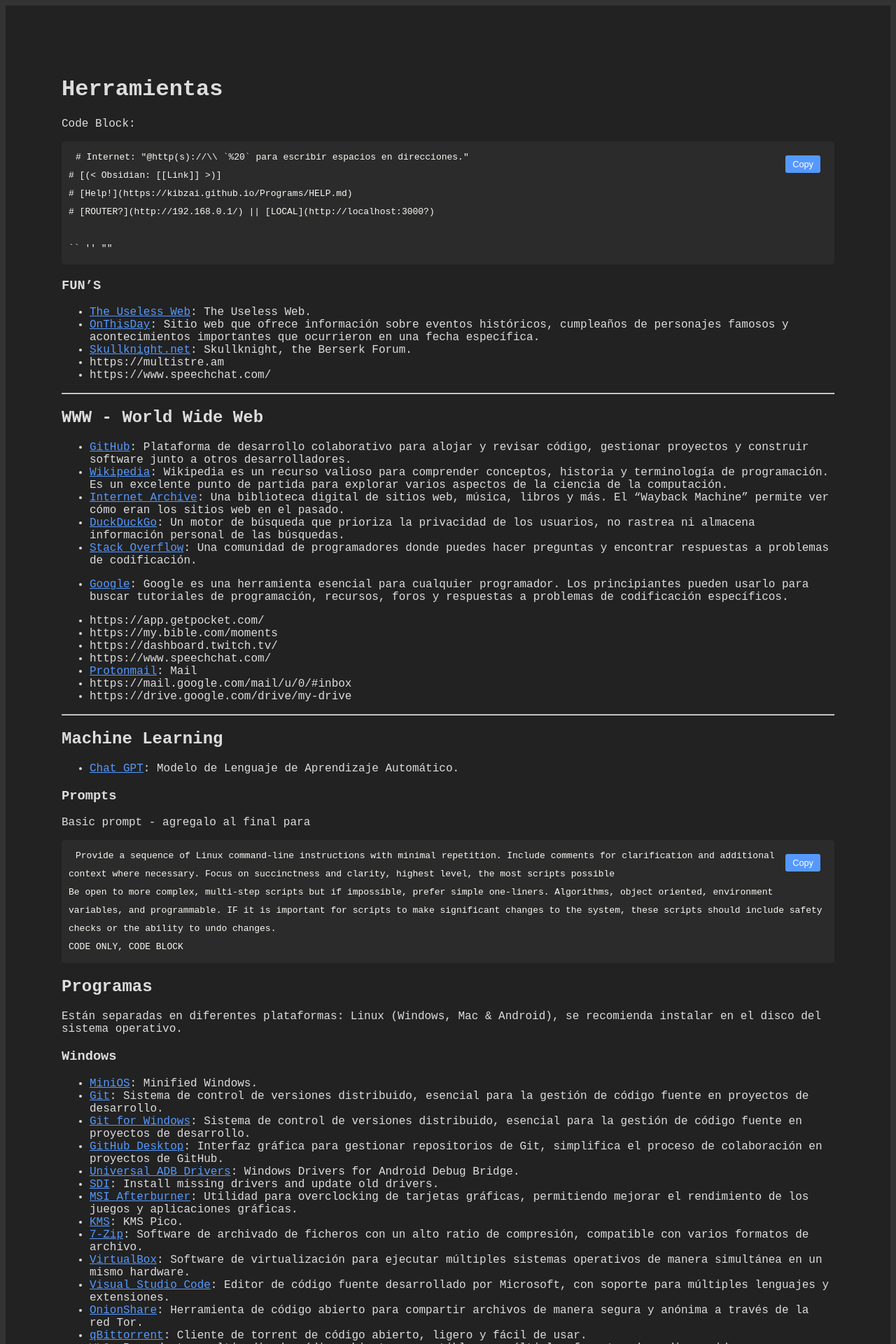
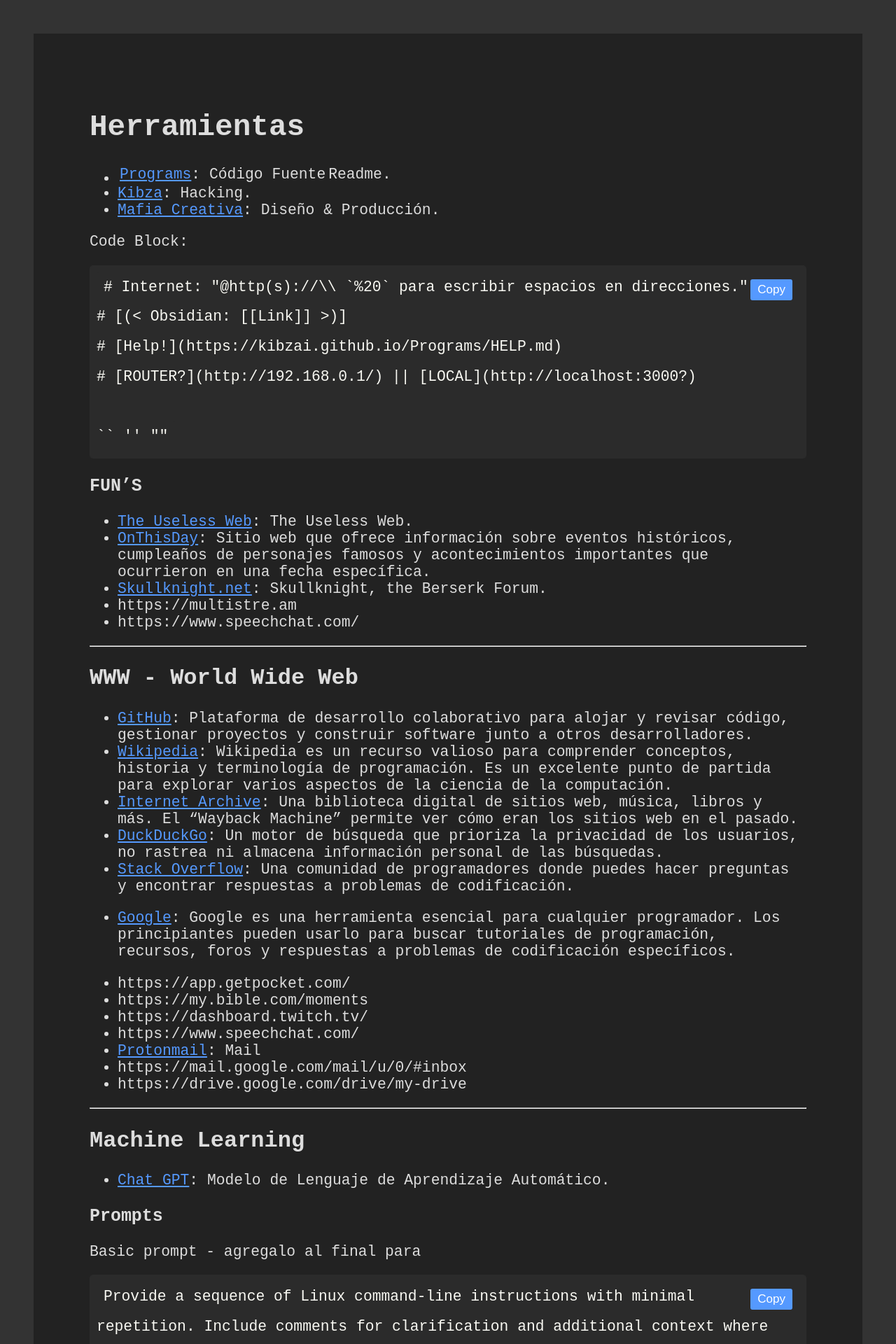
Before and after one commit to Kibzai/Programs, a Jekyll site: the page built from index.md, in a window 1280 px wide. Shown: the top 1920 px of the page at 70% size. Built offline with Jekyll 4.4.1, drawn with Linux system fonts in a browser that asks for light colours.

Commit message:
update BG

````diff
--- a/assets/css/style.css
+++ b/assets/css/style.css
@@ -5,6 +5,8 @@
     background-color: #333;
     font-family: 'Courier New', Courier, monospace;
     color: #ddd;
+    margin: 3rem;
+    font-size: 1.333rem;
 }
 
 body.dark-mode a {
--- a/index.md
+++ b/index.md
@@ -4,8 +4,11 @@
 ---
 # Herramientas
 
+- [Programs](https://github.com/Kibzai/Programs/): Código Fuente | Readme.
+- [Kibza](https://github.com/Kibzai/Programs/KIBZA.md): Hacking.
+- [Mafia Creativa](https://github.com/Kibzai/Programs/MAFIA.md): Diseño & Producción.
+
 Code Block:
-
 ``` bash
 # Internet: "@http(s)://\\ `%20` para escribir espacios en direcciones."
 # [(< Obsidian: [[Link]] >)]
@@ -41,7 +44,6 @@
 - [Protonmail](https://mail.proton.me): Mail
 - https://mail.google.com/mail/u/0/#inbox
 - https://drive.google.com/drive/my-drive
-
 <!-- - https://timeline.mex -->
 
 ---
````
